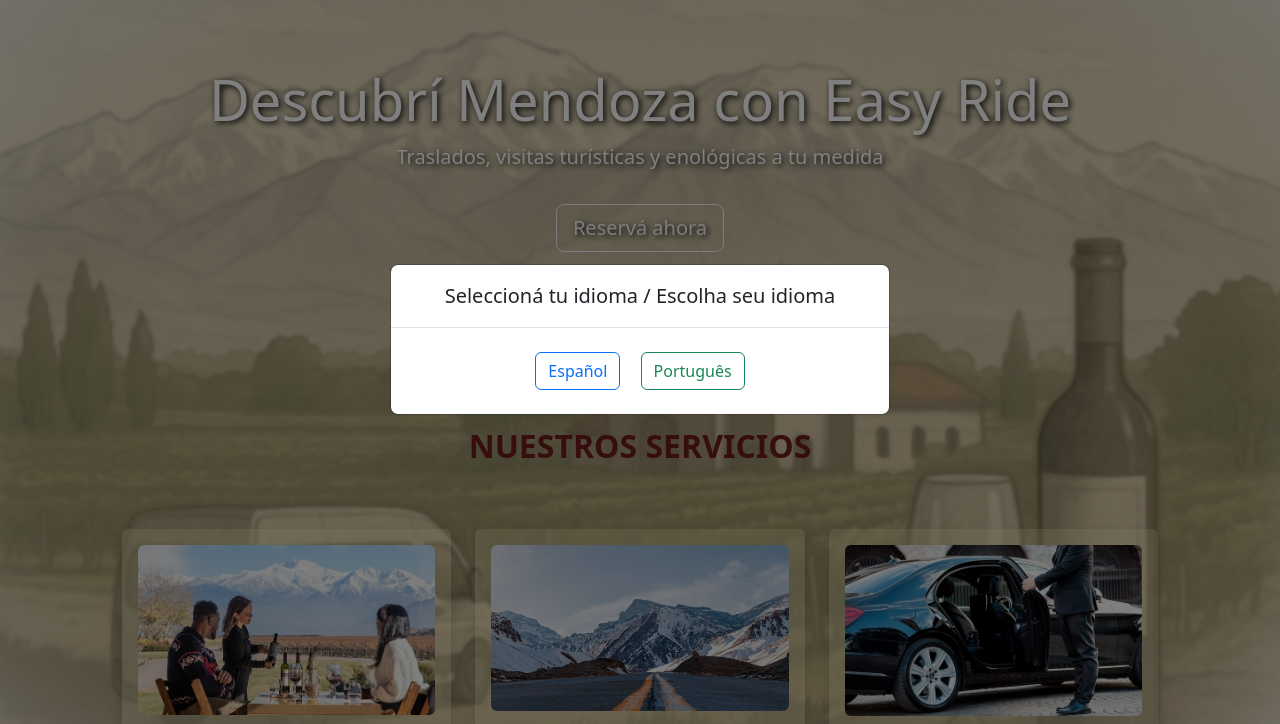
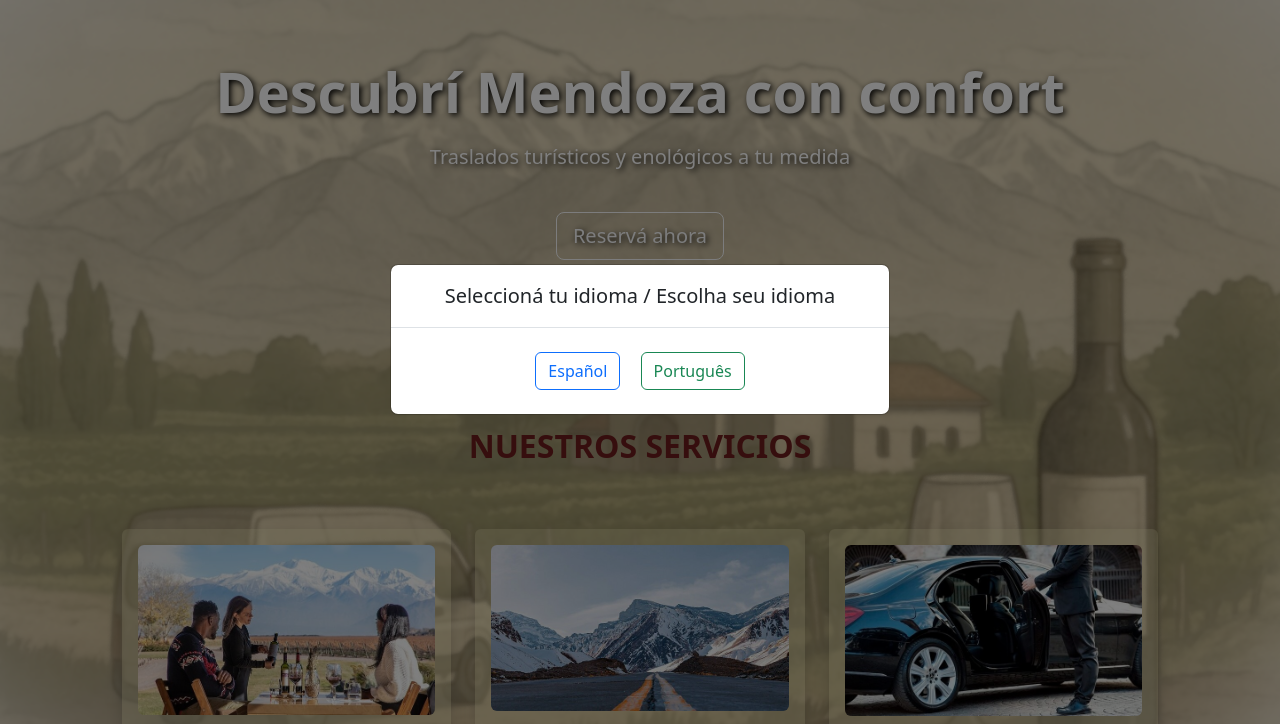
Before and after one commit to Mezaeasyride/Pagina-web, a plain HTML site: page index.html in a window 1280 px wide. Shown: the part 61-785 px from the top of the page. Drawn offline with nearby package versions, Linux system fonts and the light colour scheme.

Commit message:
Update index.html

```diff
--- a/index.html
+++ b/index.html
@@ -3,7 +3,6 @@
 <head>
   <meta charset="UTF-8" />
   <meta name="viewport" content="width=device-width, initial-scale=1.0">
-  <meta name="viewport" content="width=device-width, initial-scale=1">
   <title>Mendoza Easy Ride</title>
   <link href="https://cdn.jsdelivr.net/npm/bootstrap@5.3.0/dist/css/bootstrap.min.css" rel="stylesheet" />
   <link href="https://cdn.jsdelivr.net/npm/bootstrap-icons@1.10.5/font/bootstrap-icons.css" rel="stylesheet" />
@@ -50,18 +49,17 @@
 </nav>
 
 <!-- Hero -->
-<header class="hero" id="inicio">
-  <div class="text-center">
-    <h1 class="display-4" data-idioma="es">Descubrí Mendoza con Easy Ride</h1>
-    <h1 class="display-4 d-none" data-idioma="pt">Descubra Mendoza com Easy Ride</h1>
-
-    <p class="lead" data-idioma="es">Traslados, visitas turísticas y enológicas a tu medida</p>
-    <p class="lead d-none" data-idioma="pt">Traslados, passeios turísticos e passeios vinícolas adaptados às suas necessidades</p>
-
-    <a href="#contacto" class="btn btn-outline-light btn-lg mt-3" data-idioma="es">Reservá ahora</a>
-    <a href="#contacto" class="btn btn-outline-light btn-lg mt-3 d-none" data-idioma="pt">Reserve agora</a>
+<header class="hero d-flex align-items-center justify-content-center text-center text-white">
+  <div class="container px-4">
+    <h1 class="display-4 fw-bold" data-idioma="es">Descubrí Mendoza con confort</h1>
+    <h1 class="display-4 fw-bold d-none" data-idioma="pt">Descubra Mendoza com conforto</h1>
+    <p class="lead mt-3" data-idioma="es">Traslados turísticos y enológicos a tu medida</p>
+    <p class="lead mt-3 d-none" data-idioma="pt">Traslados turísticos e enológicos sob medida</p>
+    <a href="#contacto" class="btn btn-outline-light btn-lg mt-4" data-idioma="es">Reservá ahora</a>
+    <a href="#contacto" class="btn btn-outline-light btn-lg mt-4 d-none" data-idioma="pt">Reserve agora</a>
   </div>
 </header>
+
 
 <!-- Servicios -->
 <section class="py-5" id="servicios">
```
